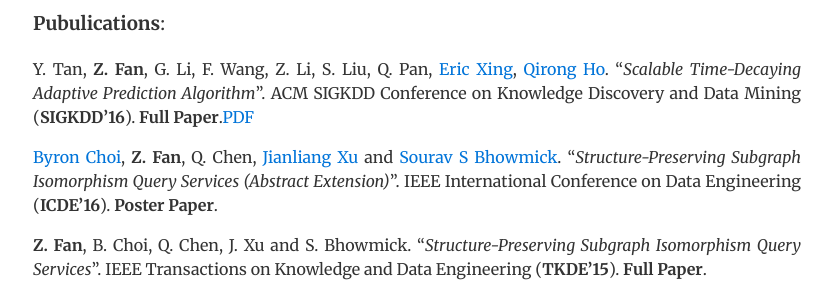
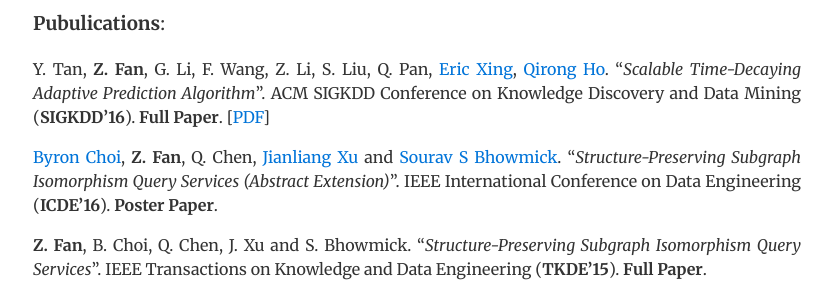
Before and after one commit to fanzhe/fanzhe.github.io, a Jekyll site: the page built from index.md, in a window 1280 px wide. Shown: the part 290-589 px from the top of the page, without its empty margins (223-1055 px from the left). Built offline with Jekyll 4.4.1, drawn with Linux system fonts in a browser that asks for light colours.

```diff
--- a/index.md
+++ b/index.md
@@ -14,7 +14,7 @@ I was a member of [Database Group](http://www.comp.hkbu.edu.hk/~db/) at HKBU.
 ### **Pubulications**:
 
 Y. Tan, **Z. Fan**, G. Li, F. Wang, Z. Li, S. Liu, Q. Pan, [Eric Xing](http://www.cs.cmu.edu/~epxing/), [Qirong Ho](https://sites.google.com/site/hoqirong). "*Scalable Time-Decaying Adaptive Prediction Algorithm*".
-ACM SIGKDD Conference on Knowledge Discovery and Data Mining (**SIGKDD'16**). **Full Paper**.[PDF](/doc/tdap_kdd16.pdf)
+ACM SIGKDD Conference on Knowledge Discovery and Data Mining (**SIGKDD'16**). **Full Paper**. [[PDF](/doc/tdap_kdd16.pdf)]
 
 [Byron Choi](http://www.comp.hkbu.edu.hk/~bchoi/), **Z. Fan**, Q. Chen, [Jianliang Xu](http://www.comp.hkbu.edu.hk/~xujl/) and [Sourav S Bhowmick](http://www.cais.ntu.edu.sg/assourav/). "*Structure-Preserving Subgraph Isomorphism Query Services (Abstract Extension)*".
 IEEE International Conference on Data Engineering (**ICDE'16**). **Poster Paper**.
```
